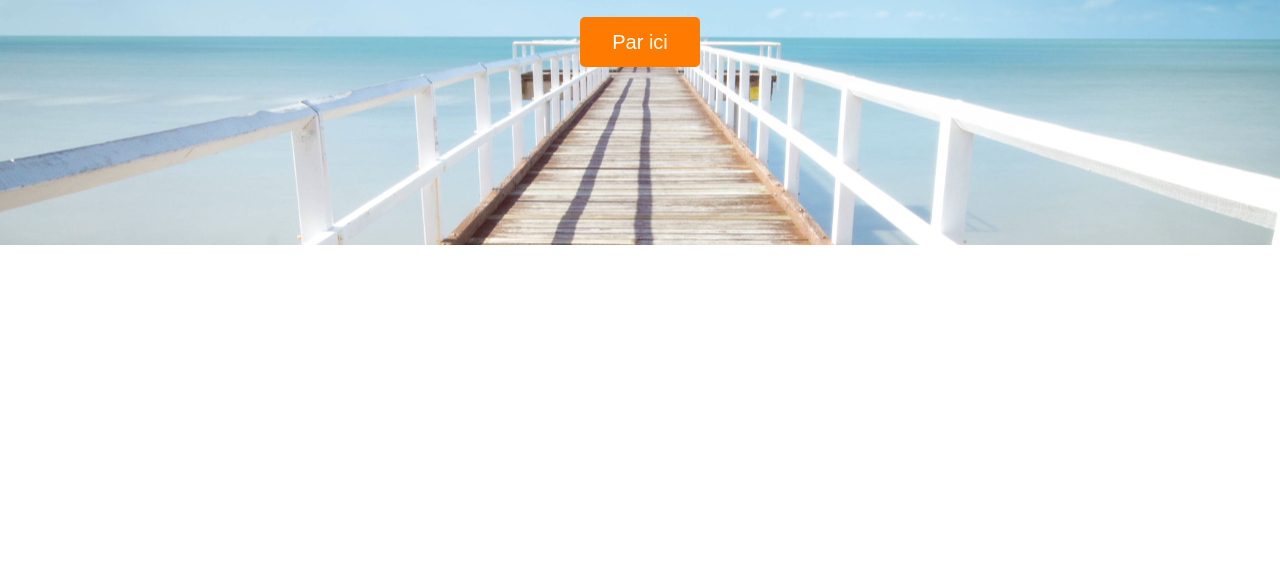
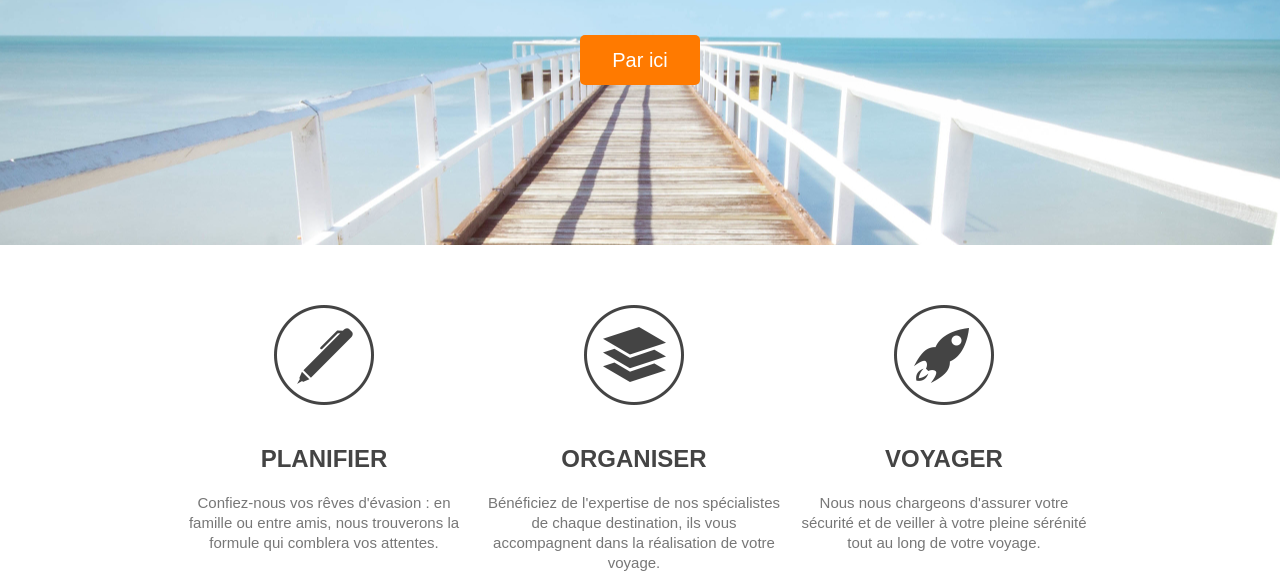
Before and after one commit to AntoniSDev/Udemy.Cours.HTML.CSS, a plain HTML site: page index.html in a window 1280 px wide. Shown: the part 455-1028 px from the top of the page. Before the commit the page ends 800 px from the top, so only its background shows below. Drawn offline with Linux system fonts and the light colour scheme.

Commit message:
Partie Steps

```diff
--- a/index.html
+++ b/index.html
@@ -1,6 +1,7 @@
 <!DOCTYPE html>
 <html>
     <head>
+        <meta charset="utf-8">
         <link href="styles.css" rel="stylesheet">
         <link href='https://fonts.googleapis.com/css?family=Crete Round' rel='stylesheet'>
         <title>Travel Agency</title>
@@ -37,6 +38,22 @@
 
             <section id="steps">
                 <div class="wrapper">
+                    <ul>
+                        <li id="step-1">
+                            <h4>Planifier</h4>
+                            <p>Confiez-nous vos rêves d'évasion : en famille ou entre amis, nous trouverons la formule qui comblera vos attentes.</p>
+                        </li>
+                        <li id="step-2">
+                            <h4>Organiser</h4>
+                            <p>Bénéficiez de l'expertise de nos spécialistes de chaque destination, ils vous accompagnent dans la réalisation de votre voyage.</p>
+                        </li>
+                        <li id="step-3">
+                            <h4>Voyager</h4>
+                            <p>Nous nous chargeons d'assurer votre sécurité et de veiller à votre pleine sérénité tout au long de votre voyage.</p>
+                        </li>
+
+
+                    </ul>
 
                 </div>
 
--- a/styles.css
+++ b/styles.css
@@ -22,9 +22,20 @@ h2
 {
     color: #444;
     font-size: 55px;
+    line-height: 70px;
 }
 
+h4
+{
+    font-size: 24px;
+    color: #444;
+}
 
+p
+{
+    line-height: 20px;
+    color: #777;
+}
 
 ul
 {
@@ -39,7 +50,7 @@ a
 
 .wrapper
 {
-    width: 940px;
+    width: 932px;
     margin: 0 auto;
     padding: 0 10px;
 }
@@ -112,3 +123,53 @@ header nav ul li a
     text-align: center;
     border-radius: 5px;
 }
+
+.button-1:hover
+{
+    background: #02b8dd;
+}
+
+/* STEPS */
+
+#steps ul
+{
+    margin: 60px 0;
+}
+
+#steps ul li
+{
+    width: 300px;
+    float: left;
+    padding-top: 140px;
+    text-align: center;
+    margin-right: 10px;
+
+}
+
+#steps h4
+{
+    text-transform: uppercase;
+    margin-bottom: 20px;
+}
+
+#steps p
+{
+
+}
+
+#step-1
+{
+    background: url('images/steps-icon-1.png') no-repeat top center;
+}
+
+#step-2
+{
+    background: url('images/steps-icon-2.png') no-repeat
+    top center;
+}
+
+
+#step-3
+{
+    background: url('images/steps-icon-3.png') no-repeat top center;
+}
```
